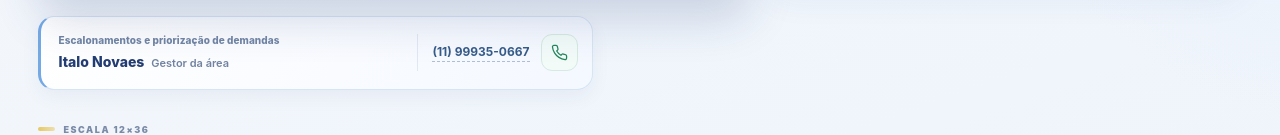
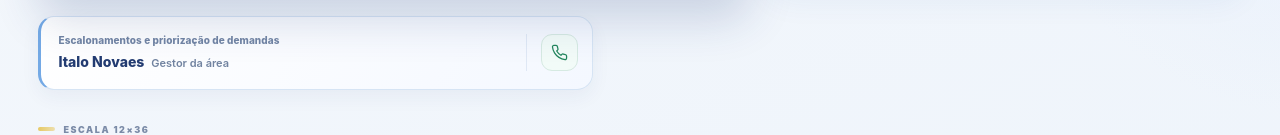
Before and after one commit to extarbrazol-afk/contact-hub-plantao, a plain HTML site: page index.html in a window 1280 px wide. Shown: the part 448-583 px from the top of the page. Drawn offline with Linux system fonts and the light colour scheme; no server answers.

Commit message:
Update index.html

```diff
--- a/index.html
+++ b/index.html
@@ -960,7 +960,6 @@ main{padding-top:27px}
         <div class="escalation-name">Italo Novaes <span>Gestor da área</span></div>
       </div>
       <a class="escalation-phone" href="https://wa.me/5511999350667" target="_blank" rel="noopener noreferrer" title="Abrir conversa com Italo Novaes no WhatsApp" aria-label="Abrir WhatsApp de Italo Novaes: (11) 99935-0667">
-        <span class="escalation-phone-number">(11) 99935-0667</span>
         <span class="whatsapp" aria-hidden="true"><svg class="icon sm"><use href="#i-phone"/></svg></span>
       </a>
     </aside>
```
